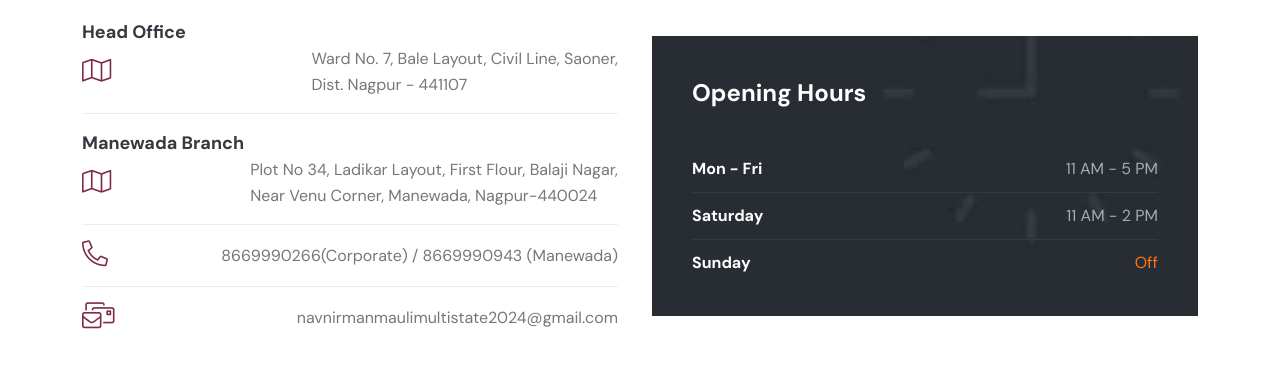
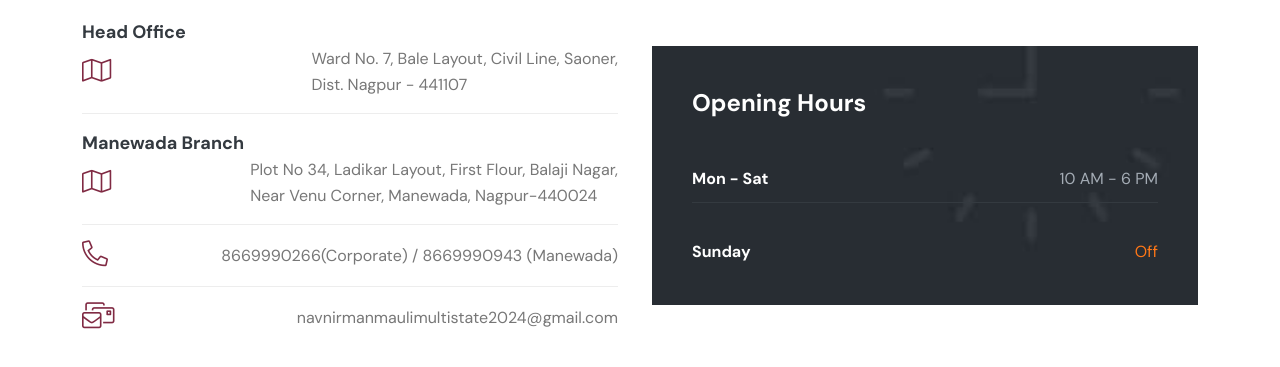
Before and after one commit to milind56/maulimultistate-web, a plain HTML site: page contact.html in a window 1280 px wide. Shown: the part 643-1010 px from the top of the page. Drawn offline with Linux system fonts and the light colour scheme.

Commit message:
Update contact.html

```diff
--- a/contact.html
+++ b/contact.html
@@ -205,8 +205,8 @@
 								<div class="contact__area-left-hours" data-background="assets/img/bg/hours.jpg">
 									<h4>Opening Hours</h4>
 									<br>
-									<h6>Mon - Fri<span>11 AM - 5 PM</span></h6>
-									<h6>Saturday<span>11 AM - 2 PM</span></h6>
+									<h6>Mon - Sat<span>10 AM - 6 PM</span></h6>
+									<br>
 									<h6>Sunday<span>Off</span></h6>
 								</div>
 							</div>
```
